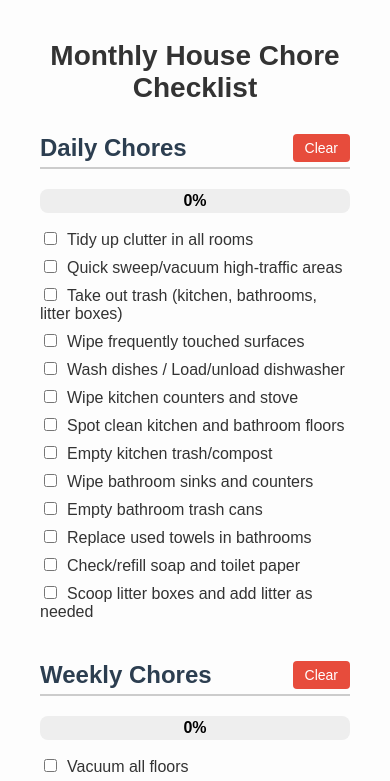
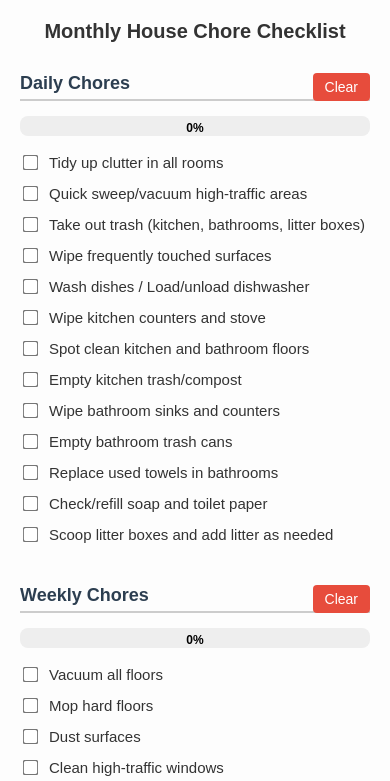
Before and after one commit to lastotori/MonthlyChores, a plain HTML site: page index.html in a window 390 px wide. Shown: the top 781 px of the page. Drawn offline with Linux system fonts and the light colour scheme.

Commit message:
Update index.html

```diff
--- a/index.html
+++ b/index.html
@@ -2,40 +2,57 @@
 <html lang="en">
 <head>
   <meta charset="UTF-8">
+  <meta name="viewport" content="width=device-width, initial-scale=1.0">
   <title>Monthly House Chore Checklist</title>
   <style>
     body {
       font-family: Arial, sans-serif;
-      margin: 40px;
+      margin: 20px;
+      padding: 0;
       background-color: #fdfdfd;
       color: #333;
     }
+
     h1 {
       text-align: center;
-      font-size: 28px;
+      font-size: 24px;
+      padding: 0 10px;
     }
+
     h2 {
+      font-size: 20px;
       color: #2c3e50;
       margin-top: 30px;
       border-bottom: 2px solid #ccc;
       padding-bottom: 5px;
     }
+
     ul {
       list-style: none;
       padding-left: 0;
     }
+
     li {
-      margin-bottom: 8px;
+      margin-bottom: 10px;
+      line-height: 1.4;
     }
+
     label {
       cursor: pointer;
+      display: flex;
+      align-items: center;
+      font-size: 16px;
     }
+
     input[type="checkbox"] {
-      margin-right: 10px;
+      margin-right: 12px;
+      transform: scale(1.2);
     }
+
     .section {
       margin-bottom: 40px;
     }
+
     .progress-container {
       position: relative;
       background: #eee;
@@ -45,12 +62,14 @@
       margin-bottom: 15px;
       width: 100%;
     }
+
     .progress-bar {
       height: 100%;
       width: 0%;
       background-color: #2ecc71;
       transition: width 0.3s ease;
     }
+
     .progress-percent {
       position: absolute;
       top: 0;
@@ -59,12 +78,31 @@
       line-height: 24px;
       font-weight: bold;
       color: #000;
+      font-size: 14px;
     }
-    .section-header {
-  display: flex;
-  justify-content: space-between;
-  align-items: center;
-}
+
+    /* Responsive styles for small screens */
+    @media (max-width: 600px) {
+      h1 {
+        font-size: 20px;
+      }
+
+      h2 {
+        font-size: 18px;
+      }
+
+      label {
+        font-size: 15px;
+      }
+
+      .progress-container {
+        height: 20px;
+      }
+
+      .progress-percent {
+        font-size: 12px;
+      }
+    }
 
 .reset-button {
   background-color: #e74c3c;
```
